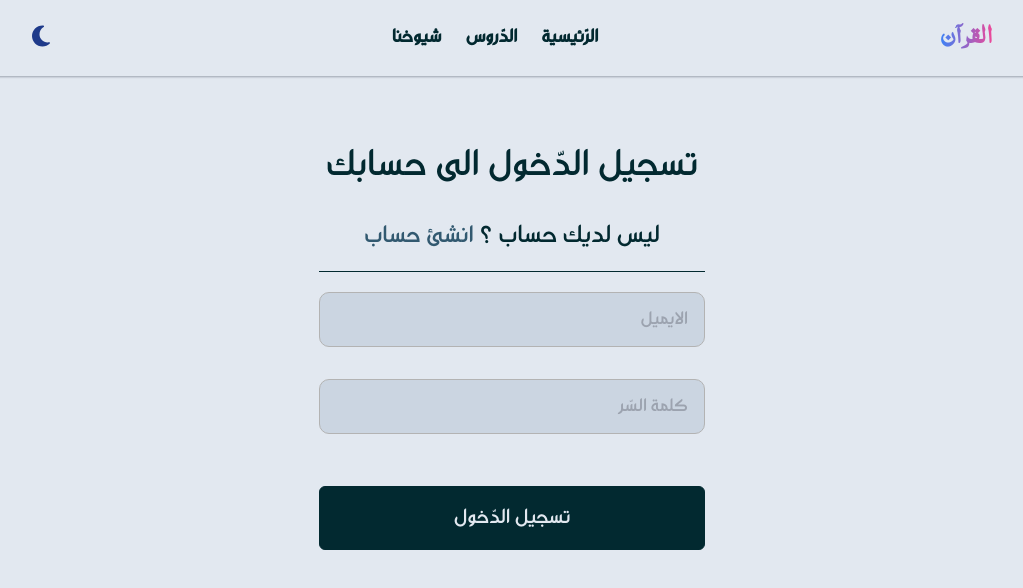
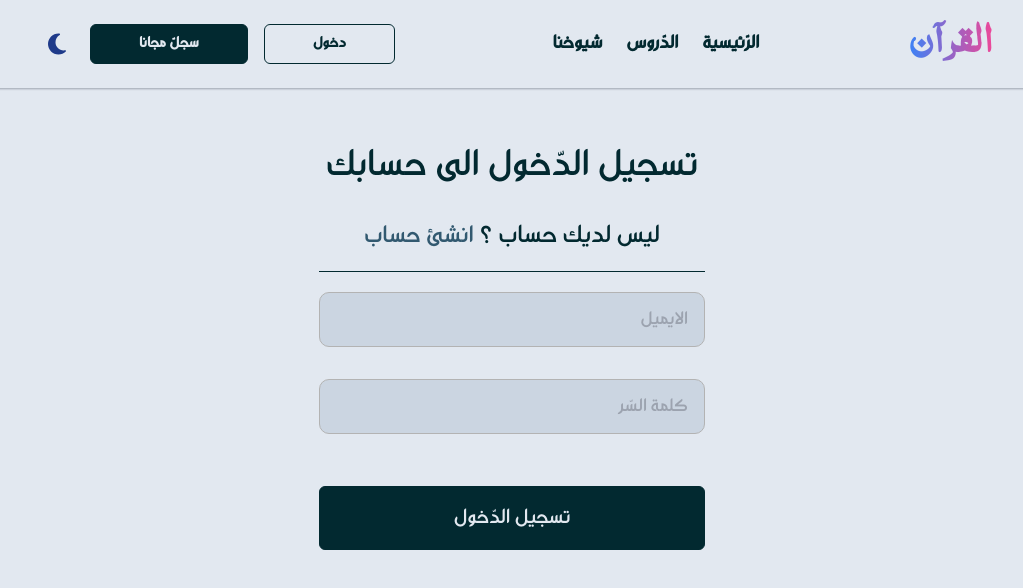
Before and after one commit to MrChaker/Quran-E-Learn, a Next.js app: page /auth/login in a window 1280 px wide. Shown: the top 588 px of the page, without its empty margins (128-1151 px from the left). Built offline with nearby package versions, Linux system fonts and the light colour scheme; no server answers.

Commit message:
drop menu

```diff
--- a/FrontEnd/components/Navbar.tsx
+++ b/FrontEnd/components/Navbar.tsx
@@ -1,17 +1,22 @@
 import { FontAwesomeIcon } from "@fortawesome/react-fontawesome";
 import Link from "next/link";
-import { useEffect, useRef } from "react";
+import { useContext, useEffect, useRef, useState } from "react";
 import { useMenuContext, useThemeContext } from "../Layouts/layout";
-
+import { UserContext } from '../../pages/_app'
+import { motion, AnimatePresence } from "framer-motion";
+import {Button} from "./Button"
 export const NavBar = () => {
   const { menu, setMenu } = useMenuContext();
+  const { darkTheme } = useThemeContext();
+  const { user } = useContext(UserContext);
+  const [ dropMenu, setDropMenu ] = useState(false);
   return (<>
       <nav
         id="nav"
         dir="rtl"
-        className="fixed top-0  z-30 flex w-screen items-center justify-between bg-lighterColor px-10 py-5 font-main font-semibold text-darkColor shadow-sm shadow-gray-400 dark:bg-darkColor  dark:text-lighterColor dark:shadow-slate-800 md:px-20 lg:px-40"
+        className="fixed top-0  z-30 flex w-screen items-center justify-between bg-lighterColor  py-5 font-main font-semibold text-darkColor shadow-sm shadow-gray-400 dark:bg-darkColor  dark:text-lighterColor dark:shadow-emerald-900 px-10 md:px-20 lg:px-40"
       >
-        <div className="  bg-gradient-to-r from-blue-500 to-pink-500 bg-clip-text text-5xl text-transparent sm:text-3xl font-quran ">
+        <div className="  bg-gradient-to-r from-blue-500 to-pink-500 bg-clip-text  text-4xl text-transparent sm:text-5xl font-quran ">
           <Link href="/">
             <a>
             القرآن
@@ -24,14 +29,60 @@ export const NavBar = () => {
           <NavEl text="الدّروس" />
           <NavEl text="شيوخنا" />
         </ul>
-        <div>
-          <FontAwesomeIcon
-            icon="bars"
-            className="mr-4 cursor-pointer text-2xl md:hidden"
-            onClick={() => setMenu(true)}
-          />
-          <ThemeButton />
-        </div>
+
+          <div className="flex items-center">
+          {
+            !user.isAuthenticated && <>
+            <Link href="/auth/login">
+              <a>
+                <Button
+                text="دخول"
+                color = { !darkTheme ? "var(--main-color)" : "var(--light-color)" }
+                outline
+                size="0.9rem"
+                style="py-2 px-0 mx-2 hidden md:inline-block"
+                />
+              </a>
+            </Link>
+
+            <Link href="/auth/signup">
+            <a>
+              <Button
+                text="سجلّ مجانا"
+                color = { !darkTheme ? "var(--main-color)" : "var(--light-color)" }
+                txtColor={ darkTheme ? "var(--main-color)" : "var(--light-color)" }
+                size="0.9rem"
+                style="py-2 px-0 sm:mx-2 hidden md:inline-block"
+              />
+            </a>
+            </Link>
+            </>
+          }{
+          user.isAuthenticated && <>
+          <div className="flex items-center gap-2 rounded-xl hover:bg-lightColor dark:hover:bg-semiColor cursor-pointer py-1 px-2"
+            onClick={()=>setDropMenu(!dropMenu)}
+          >
+            <div className="rounded-full border border-darkColor dark:border-lightColor w-8 h-8 ml-1 hover:">
+
+            </div>
+            <div className="text-xl">
+            {user.info?.name}
+            </div>
+            <FontAwesomeIcon
+              icon="caret-down"
+            />
+          </div>
+          <DropMenu isOn={dropMenu} left='15%' top='80%' />
+          </>
+          }
+            {<ThemeButton style="mx-4" />}
+            <FontAwesomeIcon
+              icon="bars"
+              className="cursor-pointer text-2xl md:hidden "
+              onClick={() => setMenu(true)}
+            />
+          </div>
+
 
         <div
           className={` fixed left-0 flex h-screen w-screen justify-between bg-orange-700 p-6 md:hidden ${
@@ -40,6 +91,8 @@ export const NavBar = () => {
         >
           <ul className=" flex list-none flex-col items-center gap-6  text-4xl">
             <NavEl text="الرّئيسية" />
+            <NavEl text="تسجيل الدخول" link="/auth/login"/>
+            <NavEl text="انشاء حساب" link="/auth/signup"/>
             <NavEl text="الدّروس" />
             <NavEl text="شيوخنا" />
           </ul>
@@ -58,14 +111,41 @@ export const NavBar = () => {
 const NavEl = (props: any) => {
   return (
     <li>
-      <Link href="#">
+      <Link href={props.link || "#"}>
         <a>{props.text}</a>
       </Link>
     </li>
   );
 };
 
-export const ThemeButton = () => {
+const DropMenu = (props: any) =>{
+  const logout = (): void => {
+    location.assign('/auth/logout')
+  }
+  return(
+    <AnimatePresence>
+      {
+        props.isOn &&
+        <motion.div
+          initial = {{scale: 0}}
+          animate = {{scale: 1}}
+          exit = {{scale: 0}}
+          className = " absolute rounded-lg p-4 dark:bg-lightColor bg-darkColor h-32 w-32 opacity-80 flex justify-center"
+          style={{left: props.left, top: props.top}}
+        >
+          <div className="bg-lightColor dark:bg-darkColor rounded-lg p-2 text-sm h-fit cursor-pointer"
+            onClick={logout}
+          >
+            تسجيل الخروج
+          </div>
+        </motion.div>
+      }
+    </AnimatePresence>
+
+  )
+}
+
+export const ThemeButton = (props: any) => {
   const { darkTheme, setDarkTheme } = useThemeContext();
   useEffect(() => {
     if (
@@ -96,7 +176,7 @@ export const ThemeButton = () => {
       icon={ darkTheme ? "sun" : "moon"}
       className={`cursor-pointer text-2xl ${
         darkTheme ? "text-yellow-400" : "text-blue-900"
-      }`}
+      } ${props.style}`}
       onClick={() => {
         setOnStorage(!darkTheme);
       }}
--- a/FrontEnd/components/homePage/header.tsx
+++ b/FrontEnd/components/homePage/header.tsx
@@ -12,12 +12,12 @@ export const Header = () => {
       <div
         className={` flex flex-col-reverse items-center   justify-between gap-10 md:flex-row`}
       >
-        <div className="min-w-[350px] lg:min-w-[400px] text-center text-5xl text-slate-900 dark:text-slate-200 md:text-right lg:text-6xl  ">
+        <div className="min-w-[320px] lg:min-w-[400px] text-center text-4xl sm:text-5xl text-slate-900 dark:text-slate-200 md:text-right lg:text-6xl  ">
           <h1 className=" w-fit m-auto md:w-full md:m-0  flex items-center font-bold whitespace-nowrap">
             قال رسول الله
             <h1>ﷺ</h1>
           </h1>
-          <p className="my-7 text-4xl lg:text-5xl font-quran">
+          <p className="my-7 text-3xl sm:text-4xl lg:text-5xl font-quran">
             "خيركم من تعلّم القرآن و علّمه"
           </p>
           <Link href="/auth/signup">
--- a/FrontEnd/fontawsome.js
+++ b/FrontEnd/fontawsome.js
@@ -5,8 +5,11 @@ import {
   faBars,
   faTimes,
   faEnvelope,
+  faCare,
+  faCaretDown
 } from "@fortawesome/free-solid-svg-icons";
 
 export const fontAW = () => {
-  library.add(faMoon, faSun, faBars, faTimes, faEnvelope);
+  library.add(faMoon, faSun, faBars, faTimes, faEnvelope,
+    faCaretDown);
 };
--- a/pages/auth/signup.tsx
+++ b/pages/auth/signup.tsx
@@ -10,7 +10,7 @@ interface SignEvent extends Event{
   target: SignEventTarget;
 }
 interface SignEventTarget extends EventTarget{
-  name: HTMLInputElement;
+  Name: HTMLInputElement;
   email: HTMLInputElement;
   password: HTMLInputElement;
 }
@@ -32,7 +32,7 @@ const Signup :NextPage = () => {
             headers:{
                  'Content-Type' : 'application/json'
             },
-            body : JSON.stringify({ name: e.target?.name.value, email: e.target?.email.value, password: e.target?.password.value })
+            body : JSON.stringify({ name: e.target?.Name.value, email: e.target?.email.value, password: e.target?.password.value })
         });
 
         const result = await res.json();
```
Also changed, not shown: 1 other file (tests, documents, lock files or other folders).
